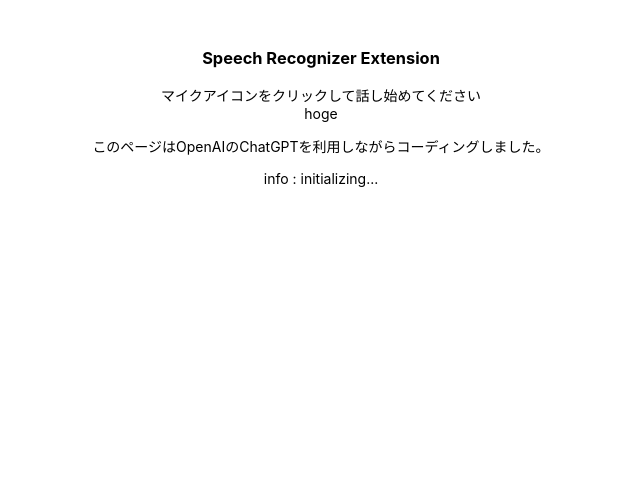
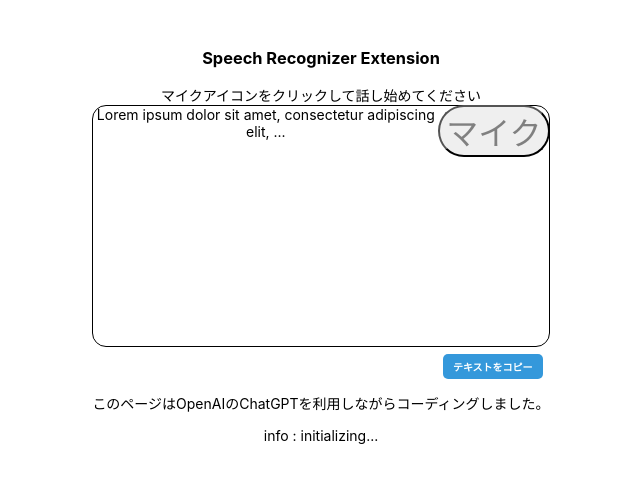
Before and after one commit to sgtao/speech-reco-extension, a React (Vite) app: page / in a window 1280 px wide. Shown: the top 482 px of the page, without its empty margins (319-959 px from the left). Built offline with nearby package versions, Linux system fonts and the light colour scheme.

Commit message:
update components/PageMain for change similar extension page

```diff
--- /dev/null
+++ b/src/components/PageMain.css
@@ -0,0 +1,49 @@
+.div-start {
+  top: 0;
+  right: 0;
+  float: right;
+}
+.start-button {
+  border-radius: 1em;
+  color: gray;
+  font-size: 24pt;
+  display: inline-block;
+}
+.start-button :hover {
+  cursor: pointer;
+}
+.results {
+  top: 0;
+  height: 80%;
+  min-height: 240px;
+  border: 1px solid;
+  border-radius: 1em;
+}
+.copy-results {
+  margin: 0.5em;
+  display: flex;
+  justify-content: flex-end;
+}
+
+/* 基本的なボタンスタイル */
+.copy-button {
+  display: inline-block;
+  padding: 5px 10px;
+  font-size: 10px;
+  font-weight: bold;
+  text-align: center;
+  text-decoration: none;
+  cursor: pointer;
+  border: none;
+  border-radius: 5px;
+  transition: background-color 0.3s ease;
+}
+/* 通常状態のスタイル */
+.copy-button {
+  color: #fff;
+  background-color: #3498db;
+}
+/* ホバー時のスタイル */
+.copy-button:hover {
+  background-color: #2980b9;
+}
--- a/src/components/PageMain.jsx
+++ b/src/components/PageMain.jsx
@@ -1,4 +1,36 @@
-const PageMain = () => {
+import "./PageMain.css";
 
+const PageMain = ({ setInfoState }) => {
+    const showInfo = (s) => {
+        if (s) {
+            setInfoState(s);
+        } else {
+            setInfoState('');
+        }
+    }
+    const handleCopyClick = () => {
+        showInfo('テキストがクリップボードにコピーされました');
+    }
+    return (
+        <>
+            <div className="div-start">
+                <button className="start-button">
+                    マイク
+                </button>
+            </div>
+            <div className="results">
+                <span className="final-span"></span>
+                <span className="interim-span">
+                    Lorem ipsum dolor sit amet, consectetur adipiscing elit, ...
+                </span>
+            </div>
+            <div className="copy-results">
+                <button type="button" className="copy-button" onClick={handleCopyClick}>
+                    テキストをコピー
+                </button>
+            </div>
+        </>
+    )
+}
 
-}
+export default PageMain;
--- a/src/pages/SpeechRecoPage.jsx
+++ b/src/pages/SpeechRecoPage.jsx
@@ -1,5 +1,6 @@
 // SpeechRecoPage.jsx
 import { useState } from 'react';
+import PageMain from '../components/PageMain';
 
 const SpeechRecoPage = () => {
     const [infoState, setInfoState] = useState('initializing...');
@@ -12,7 +13,7 @@
                 </div>
             </header>
             <main>
-                hoge
+                <PageMain setInfoState={setInfoState}/>
             </main>
             <footer>
                 <p>このページはOpenAIのChatGPTを利用しながらコーディングしました。</p>
```
